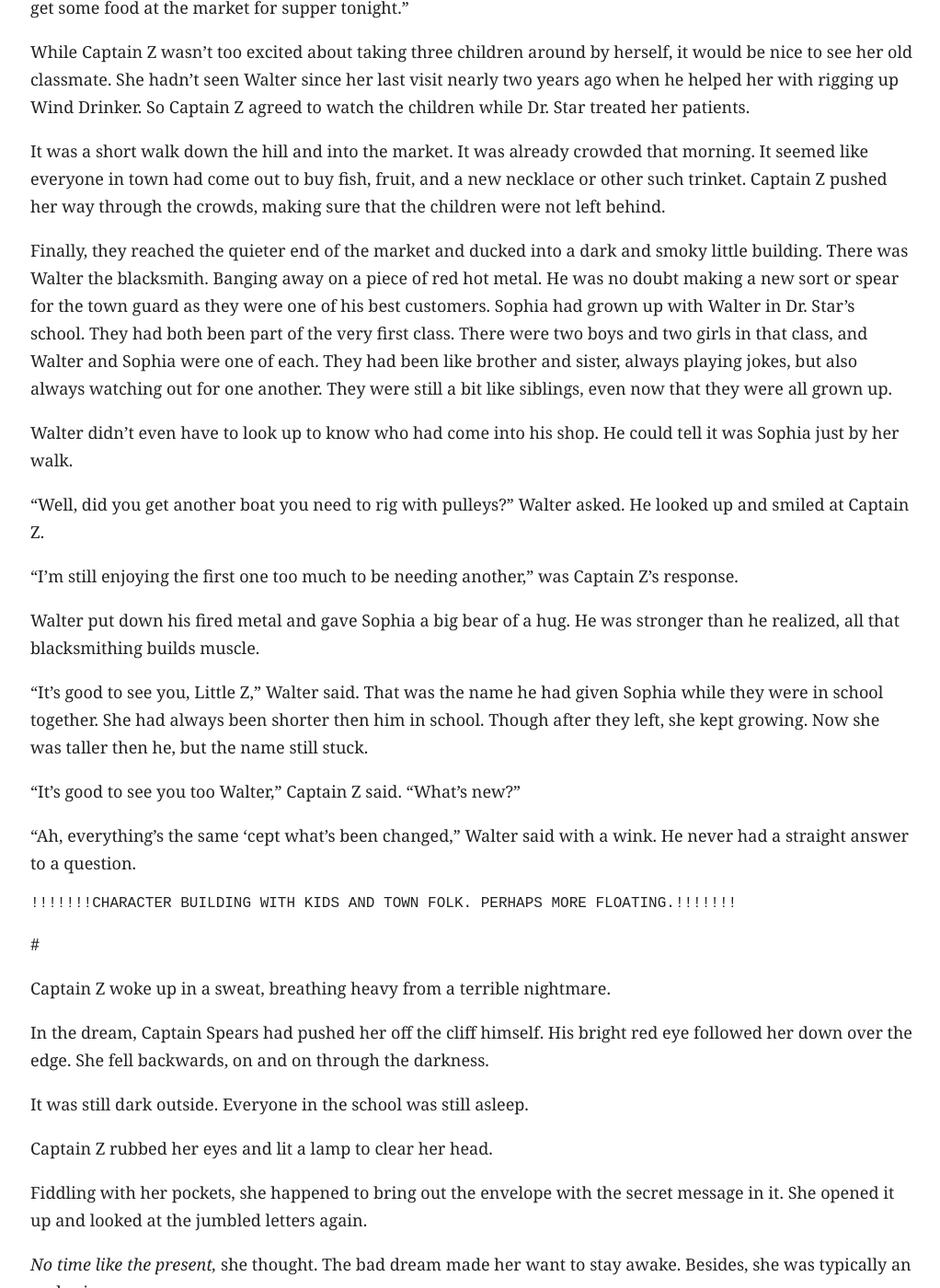
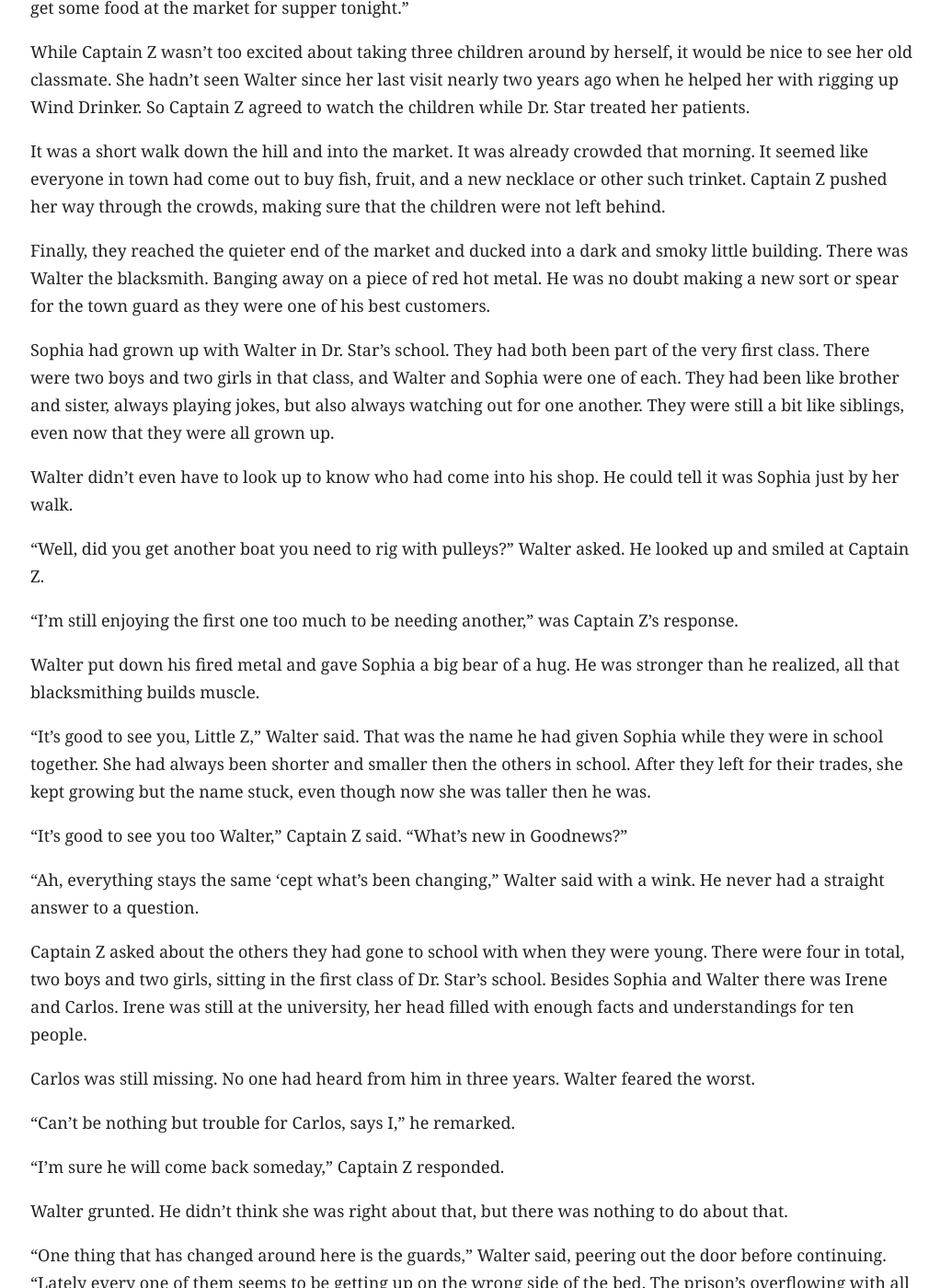
Before and after one commit to vlandham/captain_z, a Jekyll site: the page built from _posts/2014-08-11-captain_z.md, in a window 1280 px wide and 1400 px high, scrolled down 31157 px. Shown: the whole window at 92% size, without its empty margins (127-1149 px from the left). Built offline with Jekyll 4.4.1, drawn with Linux system fonts in a browser that asks for light colours; some web fonts are replaced; some of the changed text lies outside the part shown.

Commit message:
meeting walter

```diff
--- a/_posts/2014-08-11-captain_z.md
+++ b/_posts/2014-08-11-captain_z.md
@@ -793,7 +793,7 @@
 
 It was now very late in the evening. Both women were very tired. It had been a long day.
 
-"Let's get some shuteye," Dr. Star sighed. "We can tour the town tomorrow. See all the friendly faces."
+"Let's get some shuteye" Dr. Star sighed. "We can tour the town tomorrow. See all the friendly faces."
 
 "Probably not many of them left," Captain Z grumbled. Then she pulled out an envelope from her vest.
 
@@ -834,6 +834,7 @@
 It was a short walk down the hill and into the market. It was already crowded that morning. It seemed like everyone in town had come out to buy fish, fruit, and a new necklace or other such trinket. Captain Z pushed her way through the crowds, making sure that the children were not left behind.
 
 Finally, they reached the quieter end of the market and ducked into a dark and smoky little building. There was Walter the blacksmith. Banging away on a piece of red hot metal. He was no doubt making a new sort or spear for the town guard as they were one of his best customers.
+
 Sophia had grown up with Walter in Dr. Star's school. They had both been part of the very first class. There were two boys and two girls in that class, and Walter and Sophia were one of each. They had been like brother and sister, always playing jokes, but also always watching out for one another. They were still a bit like siblings, even now that they were all grown up.
 
 Walter didn't even have to look up to know who had come into his shop. He could tell it was Sophia just by her walk.
@@ -844,15 +845,41 @@
 
 Walter put down his fired metal and gave Sophia a big bear of a hug. He was stronger than he realized, all that blacksmithing builds muscle.
 
-"It's good to see you, Little Z," Walter said. That was the name he had given Sophia while they were in school together. She had always been shorter then him in school. Though after they left, she kept growing. Now she was taller then he, but the name still stuck.
+"It's good to see you, Little Z," Walter said. That was the name he had given Sophia while they were in school together. She had always been shorter and smaller then the others in school. After they left for their trades, she kept growing but the name stuck, even though now she was taller then he was.
 
-"It's good to see you too Walter," Captain Z said. "What's new?"
+"It's good to see you too Walter," Captain Z said. "What's new in Goodnews?"
 
-"Ah, everything's the same 'cept what's been changed," Walter said with a wink. He never had a straight answer to a question.
+"Ah, everything stays the same 'cept what's been changing," Walter said with a wink. He never had a straight answer to a question.
 
+Captain Z asked about the others they had gone to school with when they were young. There were four in total, two boys and two girls, sitting in the first class of Dr. Star's school. Besides Sophia and Walter there was Irene and Carlos. Irene was still at the university, her head filled with enough facts and understandings for ten people.
 
-    !!!!!!!CHARACTER BUILDING WITH KIDS AND TOWN FOLK. PERHAPS MORE FLOATING.!!!!!!!
+Carlos was still missing. No one had heard from him in three years. Walter feared the worst.
 
+"Can't be nothing but trouble for Carlos, says I," he remarked.
+
+"I'm sure he will come back someday," Captain Z responded.
+
+Walter grunted. He didn't think she was right about that, but there was nothing to do about that.
+
+"One thing that has changed around here is the guards," Walter said, peering out the door before continuing. "Lately every one of them seems to be getting up on the wrong side of the bed. The prison's overflowing with all the people they've locked up. Just looking at them wrong will get you dragged off, it would seem."
+
+"Any ideas on what's keeping them in such sour moods?" Captain Z asked.
+
+"I'm not one for many ideas," Walter said. "Irene might be having an opinion on the matter. You should go ask her."
+
+Walter and Captain Z talked for a bit longer, retelling stories from their childhood. Then it was time for Walter to get back to his metalwork. They hugged again and said their goodbyes. Captain Z promised to come back for a longer chat in a few days. Then she and the children headed back to the market.
+
+#
+
+The plan was to get a quick lunch at the market, then head over to the university to say hello to Irene before coming back to the school for dinner with Dr. Star.
+
+* lucy picks up an apple
+* guards say she was trying to steal it
+* captain z pays for it
+* guards try to capture them
+* captain z and children run
+* go to rooftops - deadend
+* fly off
 #
 
 Captain Z woke up in a sweat, breathing heavy from a terrible nightmare.
```
Also changed, not shown: out/captain_z.md (+31 -4 lines), 2 other files.
